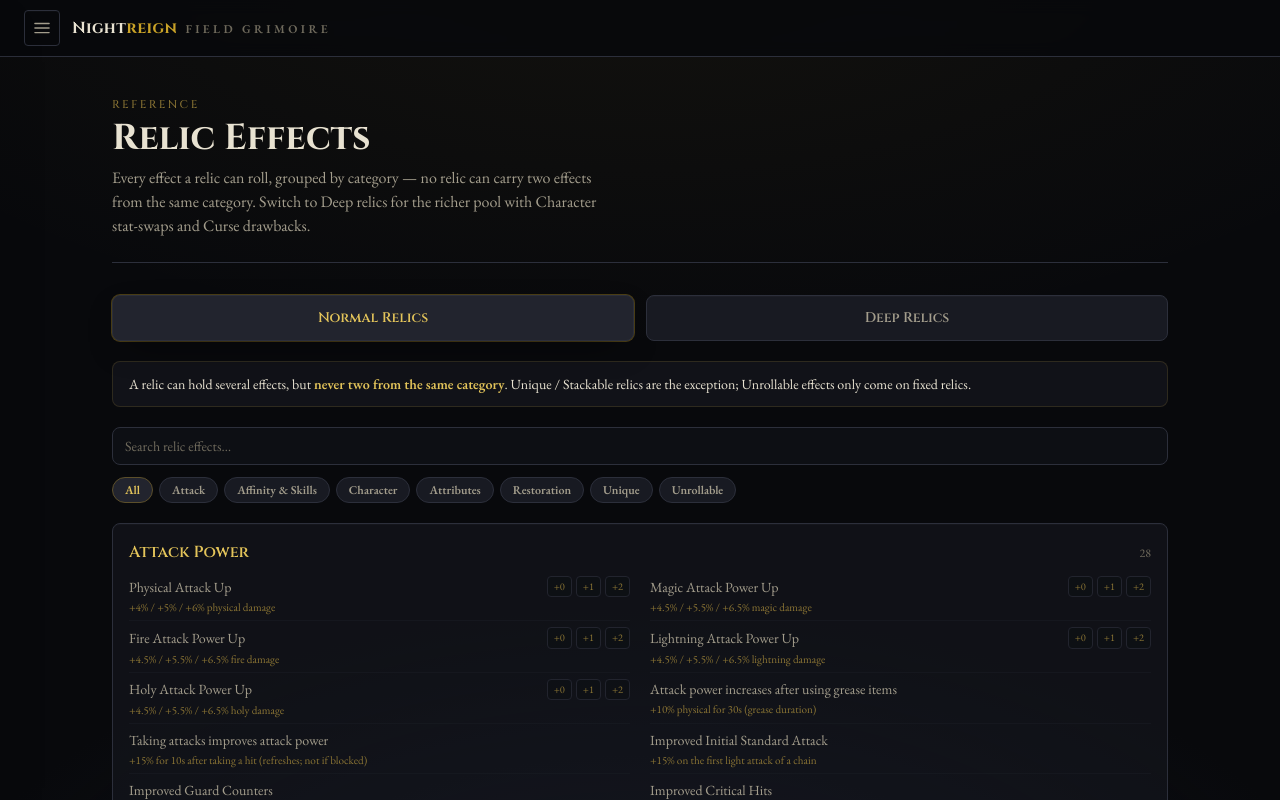
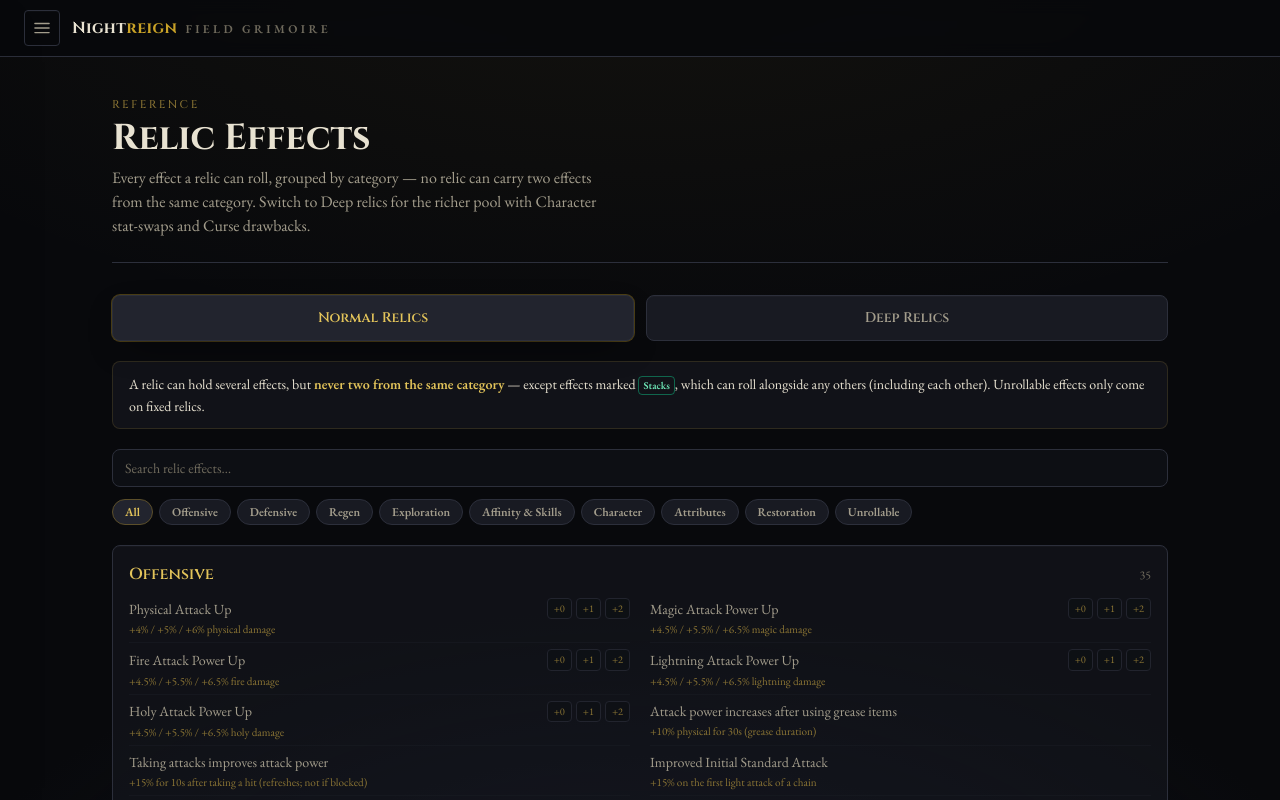
Before and after one commit to Tulun/nightreign, a Next.js app: page /relics in a window 1280 px wide. Shown: the top 800 px of the page. Built offline with nearby package versions, Linux system fonts and the light colour scheme.

Commit message:
relics update
Signed-off-by: Jason Kiraly <jasonkiraly@Jasons-MacBook-Pro-2026.local>

```diff
--- a/src/components/RelicEffects.tsx
+++ b/src/components/RelicEffects.tsx
@@ -39,8 +39,12 @@
       <div className="mb-5 rounded-lg border border-gold-faint/40 bg-night-800/60 px-4 py-3">
         <p className="font-body text-sm text-parchment">
           A relic can hold several effects, but{" "}
-          <span className="font-semibold text-gold-bright">never two from the same category</span>.
-          Unique / Stackable relics are the exception; Unrollable effects only come on fixed relics.
+          <span className="font-semibold text-gold-bright">never two from the same category</span> — except
+          effects marked{" "}
+          <span className="rounded border border-emerald-500/50 px-1 py-0.5 text-[0.65rem] font-semibold text-emerald-300">
+            Stacks
+          </span>
+          , which can roll alongside any others (including each other). Unrollable effects only come on fixed relics.
         </p>
       </div>
 
@@ -126,31 +130,7 @@
                   ))}
                 </div>
               ) : (
-              <div className="grid grid-cols-1 gap-x-5 gap-y-0.5 md:grid-cols-2">
-                {groupTiers(c.items).map((g) => (
-                  <div key={g.base} className="border-b border-night-800/70 py-1">
-                    <div className="flex items-center justify-between gap-2">
-                      <span className="font-body text-sm text-parchment-muted">{g.base}</span>
-                      {g.tiers.length > 0 && (
-                        <span className="flex shrink-0 gap-1">
-                          {g.tiers.map((t) => (
-                            <span
-                              key={t}
-                              className="rounded border border-night-700 bg-night-900/70 px-1.5 py-0.5 font-body text-[0.65rem] text-gold-dim"
-                            >
-                              {t}
-                            </span>
-                          ))}
-                        </span>
-                      )}
-                    </div>
-                    {RELIC_VALUES[g.base] && (
-                      <p className="mt-0.5 font-body text-[0.7rem] text-gold-dim">{RELIC_VALUES[g.base]}</p>
-                    )}
-                    {g.note && <p className="mt-0.5 font-body text-[0.7rem] italic text-parchment-faint">{g.note}</p>}
-                  </div>
-                ))}
-              </div>
+                <GroupedRows items={c.items} />
               )}
             </section>
           ))}
@@ -162,32 +142,70 @@
   );
 }
 
+/** Renders effects as a 2-column list, collapsing tier variants and showing values/notes. */
+function GroupedRows({ items }: { items: RelicEffect[] }) {
+  return (
+    <div className="grid grid-cols-1 gap-x-5 gap-y-0.5 md:grid-cols-2">
+      {groupTiers(items).map((g) => (
+        <div key={g.base} className="border-b border-night-800/70 py-1">
+          <div className="flex items-center justify-between gap-2">
+            <span className="font-body text-sm text-parchment-muted">{g.base}</span>
+            <span className="flex shrink-0 items-center gap-1">
+              {g.stackable && (
+                <span
+                  className="rounded border border-emerald-500/50 px-1.5 py-0.5 font-body text-[0.6rem] font-semibold text-emerald-300"
+                  title="Stacks — exempt from the one-per-category rule"
+                >
+                  Stacks
+                </span>
+              )}
+              {g.tiers.map((t) => (
+                <span
+                  key={t}
+                  className="rounded border border-night-700 bg-night-900/70 px-1.5 py-0.5 font-body text-[0.65rem] text-gold-dim"
+                >
+                  {t}
+                </span>
+              ))}
+            </span>
+          </div>
+          {RELIC_VALUES[g.base] && (
+            <p className="mt-0.5 font-body text-[0.7rem] text-gold-dim">{RELIC_VALUES[g.base]}</p>
+          )}
+          {g.note && <p className="mt-0.5 font-body text-[0.7rem] italic text-parchment-faint">{g.note}</p>}
+        </div>
+      ))}
+    </div>
+  );
+}
+
 /**
  * Collapse tier variants of an effect onto one line: "Physical Attack Up",
  * "+1", "+2" → { base: "Physical Attack Up", tiers: ["+1", "+2"] }. Effects
  * with no shared base each stay on their own line.
  */
-function groupTiers(items: RelicEffect[]): { base: string; tiers: string[]; note?: string }[] {
+function groupTiers(items: RelicEffect[]): { base: string; tiers: string[]; stackable: boolean; note?: string }[] {
   const order: string[] = [];
-  const map = new Map<string, { tiers: string[]; hasBase: boolean; note?: string }>();
+  const map = new Map<string, { tiers: string[]; hasBase: boolean; stackable: boolean; note?: string }>();
   for (const it of items) {
     const m = it.name.match(/^(.*?)\s*(\+\d+)$/);
     const base = m ? m[1].trim() : it.name;
     const suffix = m ? m[2] : null;
     if (!map.has(base)) {
-      map.set(base, { tiers: [], hasBase: false, note: it.note });
+      map.set(base, { tiers: [], hasBase: false, stackable: false, note: it.note });
       order.push(base);
     }
     const g = map.get(base)!;
     if (suffix) g.tiers.push(suffix);
     else g.hasBase = true;
+    if (it.stackable) g.stackable = true;
     if (!g.note && it.note) g.note = it.note;
   }
   return order.map((base) => {
     const g = map.get(base)!;
     // Show an explicit "+0" when a base version coexists with tier variants.
     const tiers = g.tiers.length > 0 && g.hasBase ? ["+0", ...g.tiers] : g.tiers;
-    return { base, tiers, note: g.note };
+    return { base, tiers, stackable: g.stackable, note: g.note };
   });
 }
 
--- a/src/data/relicEffects.ts
+++ b/src/data/relicEffects.ts
@@ -5,8 +5,8 @@
  *  RELIC EFFECTS  (233 total)
  * ─────────────────────────────────────────────────────────────────────────
  *  Possible relic effects grouped by category. Two effects from the SAME
- *  category can never appear on one relic. "unique" = Unique/Stackable relics
- *  (exempt). "unrollable" = effects that only appear on fixed (found) relics.
+ *  category can never appear on one relic — except effects flagged stackable
+ *  (the former "Unique" pool). "unrollable" = effects only on fixed relics.
  *  Generated from the community relics sheet.
  */
 export const relicEffects: RelicEffect[] = [
@@ -34,10 +34,50 @@
   { name: "Attack power permanently increased for each evergaol prisoner defeated", category: "attack" },
   { name: "Attack power up after defeating a Night Invader", category: "attack" },
   { name: "Improved Attack Power with 3+ [Weapon] Equipped", category: "attack", note: "One per weapon type. Excludes staves, seals, crossbows, ballistae, and greatbows." },
+  { name: "Improved Throwing Pot Damage", category: "attack", stackable: true },
+  { name: "Improved Throwing Knife Damage", category: "attack", stackable: true },
+  { name: "Improved Throwing Stone Damage", category: "attack", stackable: true },
+  { name: "Improved Perfuming Arts", category: "attack", stackable: true },
   { name: "Guard counter is given a boost based on current HP", category: "attack" },
   { name: "Improved [Weapon] Attack Power", category: "attack", note: "One per weapon type. Excludes staves, seals, crossbows, ballistae, and greatbows." },
+  { name: "Attack power up when facing poison-afflicted enemy", category: "attack", stackable: true },
   { name: "Improved Stance-Breaking when Two-Handing", category: "attack" },
+  { name: "Attack power up when facing scarlet rot-afflicted enemy", category: "attack", stackable: true },
   { name: "Improved Stance-Breaking when Wielding Two Armaments", category: "attack" },
+  { name: "Attack power up when facing frostbite-afflicted enemy", category: "attack", stackable: true },
+  { name: "Magic Damage Negation Up", category: "defensive", stackable: true },
+  { name: "Fire Damage Negation Up", category: "defensive", stackable: true },
+  { name: "Lightning Damage Negation Up", category: "defensive", stackable: true },
+  { name: "Holy Damage Negation Up", category: "defensive", stackable: true },
+  { name: "Improved Poison Resistance", category: "defensive", stackable: true },
+  { name: "Improved Blood Loss Resistance", category: "defensive", stackable: true },
+  { name: "Improved Sleep Resistance", category: "defensive", stackable: true },
+  { name: "Improved Death Blight Resistance", category: "defensive", stackable: true },
+  { name: "Improved Rot Resistance", category: "defensive", stackable: true },
+  { name: "Improved Frost Resistance", category: "defensive", stackable: true },
+  { name: "Improved Madness Resistance", category: "defensive", stackable: true },
+  { name: "Improved Damage Negation at Low HP", category: "defensive", stackable: true },
+  { name: "Draw enemy attention while guarding", category: "defensive", stackable: true },
+  { name: "Improved Poise & Damage Negation When Knocked Back by Damage", category: "defensive", stackable: true },
+  { name: "Partial HP Restoration upon Post-Damage Attacks", category: "regen", stackable: true },
+  { name: "Slowly restore HP for self and nearby allies when HP is low", category: "regen", stackable: true },
+  { name: "HP restored when using cured meats, medicinal boluses, etc.", category: "regen", stackable: true },
+  { name: "Art gauge charged from successful guarding", category: "regen", stackable: true },
+  { name: "Art gauge fills moderately upon critical hit", category: "regen", stackable: true },
+  { name: "Critical Hit Boosts Stamina Recovery Speed", category: "regen", stackable: true },
+  { name: "HP Recovery From Successful Guarding", category: "regen", stackable: true },
+  { name: "Raised stamina recovery for nearby allies, but not for self", category: "regen", stackable: true },
+  { name: "Defeating enemies fills more of the Art gauge", category: "regen", stackable: true },
+  { name: "Defeating enemies restores HP for allies but not for self", category: "regen", stackable: true },
+  { name: "Stamina recovers with each successful attack", category: "regen", stackable: true },
+  { name: "HP Restoration upon Thrusting Counterattack", category: "regen", stackable: true },
+  { name: "Flask Also Heals Allies", category: "exploration", stackable: true },
+  { name: "Critical Hits Earn Runes", category: "exploration", stackable: true },
+  { name: "Items confer effect to all nearby allies", category: "exploration", stackable: true },
+  { name: "Max FP permanently increased after releasing Sorcerer's Rise mechanism", category: "exploration", stackable: true },
+  { name: "Treasure marked upon map", category: "exploration", stackable: true },
+  { name: "Increased rune acquisition for self and allies", category: "exploration", stackable: true },
+  { name: "Rune discount for shop purchases while on expedition", category: "exploration", stackable: true },
   { name: "Starting armament deals magic damage", category: "affinity" },
   { name: "Starting armament deals fire damage", category: "affinity" },
   { name: "Starting armament deals lightning damage", category: "affinity" },
@@ -180,53 +220,13 @@
   { name: "Poise +1", category: "poise" },
   { name: "Poise +2", category: "poise" },
   { name: "Poise +3", category: "poise" },
+  { name: "Max FP Up with 3+ Staves Equipped", category: "loadout", stackable: true },
+  { name: "Max FP Up with 3+ Sacred Seals Equipped", category: "loadout", stackable: true },
+  { name: "Max HP Up with 3+ Small Shields Equipped", category: "loadout", stackable: true },
+  { name: "Max HP Up with 3+ Medium Shields Equipped", category: "loadout", stackable: true },
+  { name: "Max HP Up with 3+ Greatshields Equipped", category: "loadout", stackable: true },
   { name: "HP Restoration upon [Weapon] Attacks", category: "hp-weapon" },
   { name: "FP Restoration upon [Weapon] Attacks", category: "fp-weapon" },
-  { name: "Magic Damage Negation Up", category: "unique" },
-  { name: "Fire Damage Negation Up", category: "unique" },
-  { name: "Lightning Damage Negation Up", category: "unique" },
-  { name: "Holy Damage Negation Up", category: "unique" },
-  { name: "Improved Poison Resistance", category: "unique" },
-  { name: "Improved Blood Loss Resistance", category: "unique" },
-  { name: "Improved Sleep Resistance", category: "unique" },
-  { name: "Improved Death Blight Resistance", category: "unique" },
-  { name: "Improved Rot Resistance", category: "unique" },
-  { name: "Improved Frost Resistance", category: "unique" },
-  { name: "Improved Madness Resistance", category: "unique" },
-  { name: "Partial HP Restoration upon Post-Damage Attacks", category: "unique" },
-  { name: "Flask Also Heals Allies", category: "unique" },
-  { name: "Slowly restore HP for self and nearby allies when HP is low", category: "unique" },
-  { name: "Improved Damage Negation at Low HP", category: "unique" },
-  { name: "HP restored when using cured meats, medicinal boluses, etc.", category: "unique" },
-  { name: "Art gauge charged from successful guarding", category: "unique" },
-  { name: "Draw enemy attention while guarding", category: "unique" },
-  { name: "Art gauge fills moderately upon critical hit", category: "unique" },
-  { name: "Critical Hits Earn Runes", category: "unique" },
-  { name: "Critical Hit Boosts Stamina Recovery Speed", category: "unique" },
-  { name: "HP Recovery From Successful Guarding", category: "unique" },
-  { name: "Improved Throwing Pot Damage", category: "unique" },
-  { name: "Improved Throwing Knife Damage", category: "unique" },
-  { name: "Improved Throwing Stone Damage", category: "unique" },
-  { name: "Improved Perfuming Arts", category: "unique" },
-  { name: "Raised stamina recovery for nearby allies, but not for self", category: "unique" },
-  { name: "Items confer effect to all nearby allies", category: "unique" },
-  { name: "Max FP permanently increased after releasing Sorcerer's Rise mechanism", category: "unique" },
-  { name: "Treasure marked upon map", category: "unique" },
-  { name: "Max FP Up with 3+ Staves Equipped", category: "unique" },
-  { name: "Max FP Up with 3+ Sacred Seals Equipped", category: "unique" },
-  { name: "Max HP Up with 3+ Small Shields Equipped", category: "unique" },
-  { name: "Max HP Up with 3+ Medium Shields Equipped", category: "unique" },
-  { name: "Max HP Up with 3+ Greatshields Equipped", category: "unique" },
-  { name: "Defeating enemies fills more of the Art gauge", category: "unique" },
-  { name: "Defeating enemies restores HP for allies but not for self", category: "unique" },
-  { name: "Stamina recovers with each successful attack", category: "unique" },
-  { name: "Increased rune acquisition for self and allies", category: "unique" },
-  { name: "HP Restoration upon Thrusting Counterattack", category: "unique" },
-  { name: "Rune discount for shop purchases while on expedition", category: "unique" },
-  { name: "Improved Poise & Damage Negation When Knocked Back by Damage", category: "unique" },
-  { name: "Attack power up when facing poison-afflicted enemy", category: "unique" },
-  { name: "Attack power up when facing scarlet rot-afflicted enemy", category: "unique" },
-  { name: "Attack power up when facing frostbite-afflicted enemy", category: "unique" },
   { name: "Switching Weapons Boosts Attack Power", category: "unrollable" },
   { name: "Guardian: Become the target of enemy aggression when ability is activated", category: "unrollable" },
   { name: "Increased Maximum HP", category: "unrollable" },
--- a/src/lib/relics.ts
+++ b/src/lib/relics.ts
@@ -1,12 +1,15 @@
 // ─────────────────────────────────────────────────────────────────────────
 //  Relic effects — the pool of effects a relic can roll, grouped by category.
 //  Core rule: a relic can hold several effects, but NEVER two from the same
-//  category. "unique" relics are the stackable exception; "unrollable" effects
-//  only appear on fixed (found) relics and can't be rolled.
+//  category — except effects flagged `stackable`, which can roll alongside any
+//  others. "unrollable" effects only appear on fixed (found) relics.
 // ─────────────────────────────────────────────────────────────────────────
 
 export type RelicCategory =
   | "attack"
+  | "defensive"
+  | "regen"
+  | "exploration"
   | "affinity"
   | "skill-swap"
   | "spell-swap"
@@ -25,23 +28,27 @@
   | "cooldown"
   | "ult-gauge"
   | "poise"
+  | "loadout"
   | "hp-weapon"
   | "fp-weapon"
-  | "unique"
   | "unrollable";
 
 export type RelicGroup =
   | "attack"
+  | "defensive"
+  | "regen"
+  | "exploration"
   | "skills"
   | "character"
   | "attributes"
   | "restoration"
-  | "unique"
   | "unrollable";
 
 export interface RelicEffect {
   name: string;
   category: RelicCategory;
+  /** Exempt from the one-per-category rule — can stack with others in its category. */
+  stackable?: boolean;
   note?: string;
 }
 
@@ -96,7 +103,10 @@
   "Modifies a starting armament. The skill and spell swaps are mutually exclusive — a Nightfarer with both a weapon and a catalyst (e.g. Revenant) can only swap one of them.";
 
 export const RELIC_CATEGORIES: RelicCategoryMeta[] = [
-  { key: "attack", label: "Attack Power", group: "attack" },
+  { key: "attack", label: "Offensive", group: "attack" },
+  { key: "defensive", label: "Defensive", group: "defensive" },
+  { key: "regen", label: "Regen", group: "regen" },
+  { key: "exploration", label: "Exploration", group: "exploration" },
   { key: "affinity", label: "Starting Armament Affinity", group: "skills" },
   { key: "skill-swap", label: "Starting Skill Swap", group: "skills", note: SWAP_NOTE },
   { key: "spell-swap", label: "Starting Spell Swap", group: "skills", note: SWAP_NOTE },
@@ -115,19 +125,21 @@
   { key: "cooldown", label: "Character Skill Cooldown", group: "attributes" },
   { key: "ult-gauge", label: "Ultimate Art Gauge", group: "attributes" },
   { key: "poise", label: "Poise", group: "attributes" },
+  { key: "loadout", label: "Loadout Bonuses", group: "attributes", note: "Conditional Max HP/FP from equipping 3+ of a catalyst or shield type." },
   { key: "hp-weapon", label: "HP Restoration by Weapon Type", group: "restoration", note: "Restores ~15 HP per hit with continuous attacks — same amount for every weapon type." },
   { key: "fp-weapon", label: "FP Restoration by Weapon Type", group: "restoration", note: "Restores ~2 FP per hit with continuous attacks — same amount for every weapon type." },
-  { key: "unique", label: "Unique / Stackable", group: "unique", note: "Exempt from the rule — these can roll alongside any category, including each other." },
   { key: "unrollable", label: "Unrollable", group: "unrollable", note: "Only found on fixed relics — these can't be rolled onto a relic." },
 ];
 
 export const RELIC_GROUPS: { key: RelicGroup; label: string }[] = [
-  { key: "attack", label: "Attack" },
+  { key: "attack", label: "Offensive" },
+  { key: "defensive", label: "Defensive" },
+  { key: "regen", label: "Regen" },
+  { key: "exploration", label: "Exploration" },
   { key: "skills", label: "Affinity & Skills" },
   { key: "character", label: "Character" },
   { key: "attributes", label: "Attributes" },
   { key: "restoration", label: "Restoration" },
-  { key: "unique", label: "Unique" },
   { key: "unrollable", label: "Unrollable" },
 ];
 
```
Also changed, not shown: 1 other file (tests, documents, lock files or other folders).
